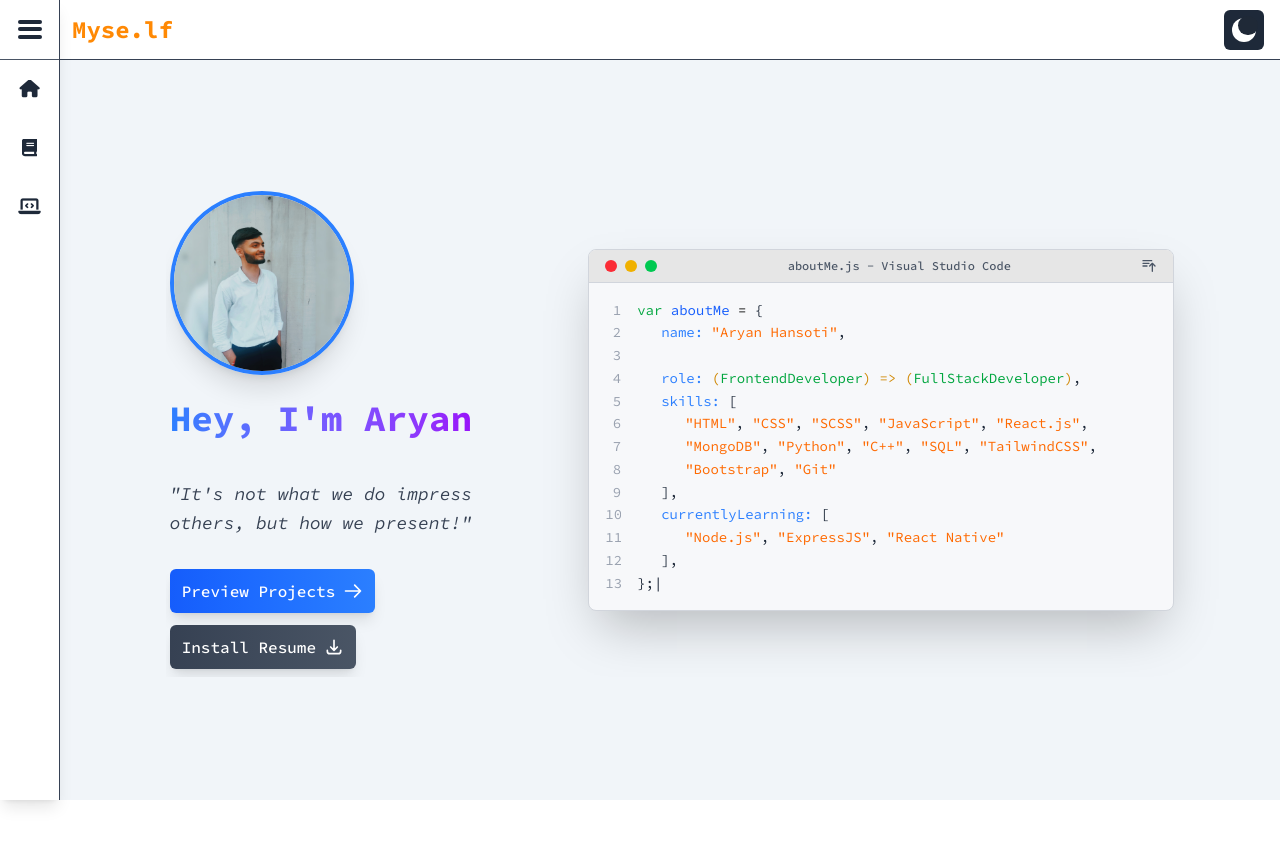
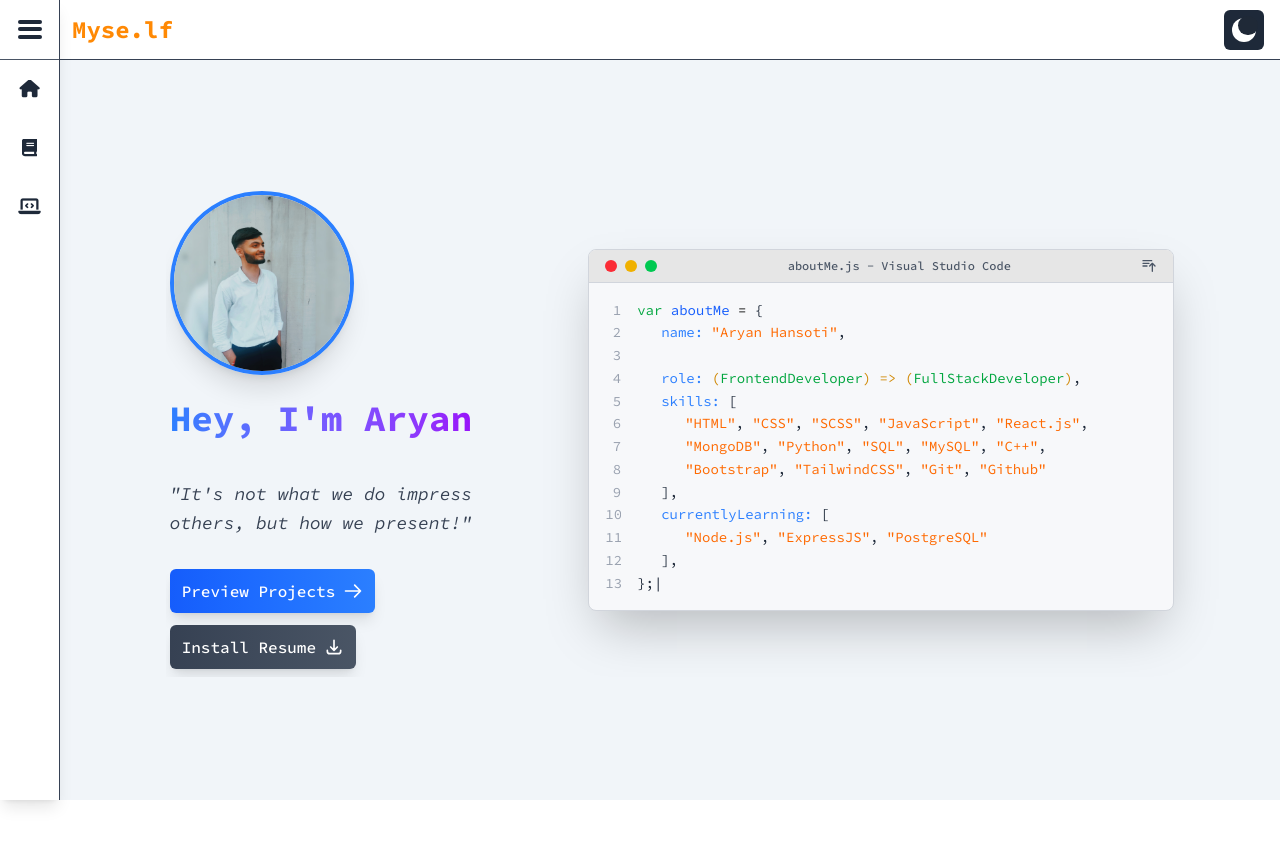
Before and after one commit to TheCodrrr/portfolio, a React (Vite) app in the folder portfolio/: page / in a window 1280 px wide. Shown: the top 846 px of the page. Built offline with nearby package versions, Linux system fonts and the light colour scheme.

Commit message:
upd - home page

```diff
--- a/portfolio/src/Home.jsx
+++ b/portfolio/src/Home.jsx
@@ -13,11 +13,11 @@
 
     const skills = [
         ["HTML", "CSS", "SCSS", "JavaScript", "React.js"],
-        ["MongoDB", "Python", "C++", "SQL", "TailwindCSS"],
-        ["Bootstrap", "Git"]
+        ["MongoDB", "Python", "SQL", "MySQL", "C++"],
+        ["Bootstrap", "TailwindCSS", "Git", "Github"]
     ];
 
-    const learningItems = ["Node.js", "ExpressJS", "React Native"];
+    const learningItems = ["Node.js", "ExpressJS", "PostgreSQL"];
 
     // Blinking cursor effect
     useEffect(() => {
```
